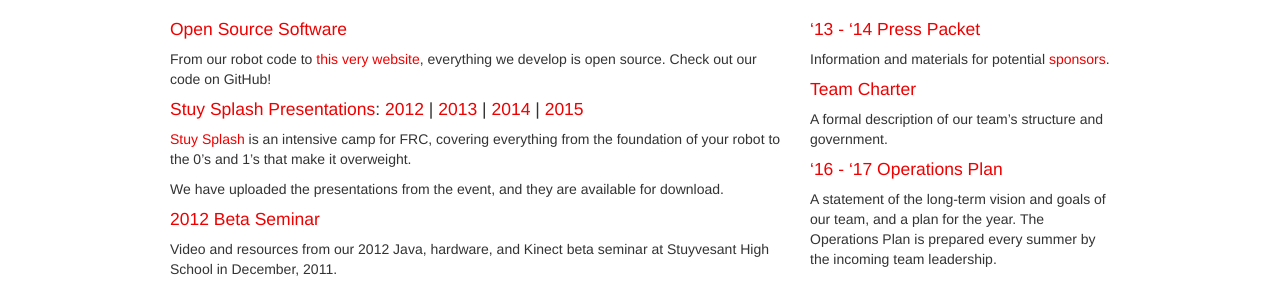
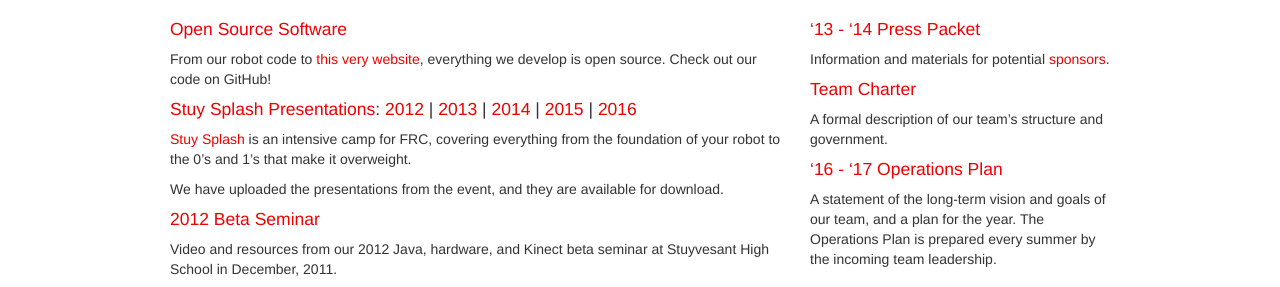
Before and after one commit to StuyPulse/team694.github.io, a Jekyll site: the page built from resources/index.md, in a window 1280 px wide and 1176 px high. Shown: the part 211-498 px from the top of the window. Built offline with Jekyll 4.4.1, drawn with Linux system fonts in a browser that asks for light colours; nearby versions of some CDN libraries.

Commit message:
Add link to Stuy Splash 2016 presentations on the resources page

```diff
--- a/resources/index.md
+++ b/resources/index.md
@@ -12,7 +12,7 @@
 #### [Open Source Software](https://github.com/Team694)
 From our robot code to [this very website](/about/website/), everything we develop is open source. Check out our code on GitHub!
 
-#### [Stuy Splash Presentations](/community/projects/stuysplash/): [2012](/resources/stuysplash2012/) | [2013](/resources/stuysplash2013/) | [2014](/resources/stuysplash2014/) | [2015](/resources/stuysplash2015)
+#### [Stuy Splash Presentations](/community/projects/stuysplash/): [2012](/resources/stuysplash2012/) | [2013](/resources/stuysplash2013/) | [2014](/resources/stuysplash2014/) | [2015](/resources/stuysplash2015) | [2016](/resources/stuysplash2016)
 [Stuy Splash](/community/projects/stuysplash/) is an intensive camp for FRC, covering everything from the foundation of your robot to the 0's and 1's that make it overweight.
 
 We have uploaded the presentations from the event, and they are available for download.
```
